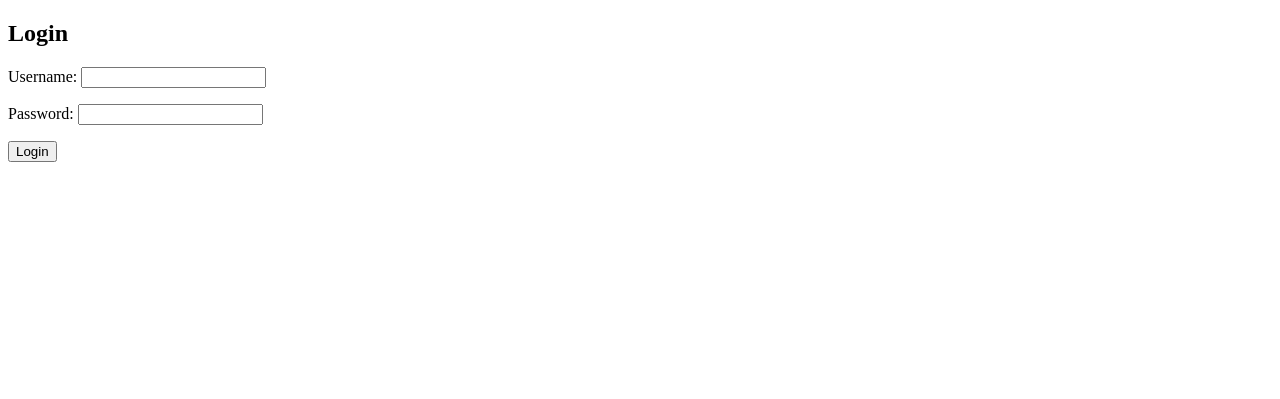
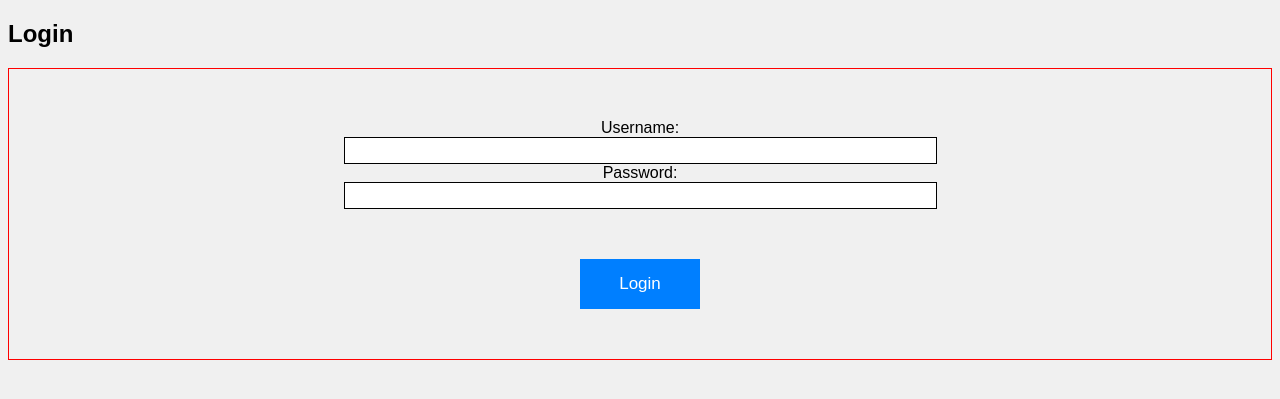
Before and after one commit to Koena-Developments/SAlearn, a Django app: page /login/ in a window 1280 px wide. Shown: the top 399 px of the page. Run offline with Django 5.2, Linux system fonts and the light colour scheme.

Commit message:
modified the css for the login page

```diff
--- a/myproject/salearn/forms.py
+++ b/myproject/salearn/forms.py
@@ -2,16 +2,16 @@ from django import forms
 from .models import UserProfile
 #creating the Login form
 
-
-
 class LoginForm(forms.Form):
-    username = forms.CharField(max_length=100)
-    password = forms.CharField(widget=forms.PasswordInput)
+    username = forms.CharField(max_length=100, widget=forms.TextInput(attrs={'class': 'my-input'}))
+    password = forms.CharField(widget=forms.PasswordInput(attrs={'class':'my-input'}))
 
 class SignupForm(forms.ModelForm):
     class Meta:
         model = UserProfile
         fields = ['username', 'email', 'password']
         widgets = {
-            'password': forms.PasswordInput(),
+            'username': forms.TextInput(attrs={'class':'my-input'}),
+            'email': forms.EmailInput(attrs={'class':'my-input'}),
+            'password': forms.PasswordInput(attrs={'class':'my-input'}),
         }
--- a/myproject/salearn/static/index.css
+++ b/myproject/salearn/static/index.css
@@ -14,7 +14,7 @@ nav
     margin: 15px;
 }
 
-.btn1
+.btn1, .btn2
 {
     background-color: #007FFF;
     color: white;
@@ -25,11 +25,13 @@ nav
     transition: border-radius 0.8s;
 }
 
+.btn2{
+    margin-top: 50px;
+}
 .right_side ul {
     list-style-type: none;
     padding: 0;
     margin-left: 15px;
-
 }
 
 .right_side ul li {
@@ -102,11 +104,31 @@ nav
     border-radius: 50%;
     background-color: #7FFF00;
 }
+.form-group
+{
+    border: 1px solid red;
+    padding: 50px;
+    display: flex;
+    flex-direction: column;
+    justify-content: center;
+    align-items: center;
+}
+.my-input
+{
+    width: 50%;
+    padding: 5px;
+    border-style: none;
+    border: 1px solid black;
+}
+label
+{
+    position: static;
+    left: 12px;
+}
 
 /* Hover effects */
 
-
-.btn1:hover
+.btn1:hover, .btn2:hover
 {
     border-radius: 5px;
     cursor: pointer;
--- a/myproject/salearn/templates/index.html
+++ b/myproject/salearn/templates/index.html
@@ -8,5 +8,7 @@
 </head>
 <body>
     {% extends 'navigation_bar.html' %}
+
+
 </body>
 </html>
--- a/myproject/salearn/templates/login.html
+++ b/myproject/salearn/templates/login.html
@@ -1,17 +1,26 @@
+{%load static%}
 <!DOCTYPE html>
 <html lang="en">
 <head>
     <meta charset="UTF-8">
     <meta http-equiv="X-UA-Compatible" content="IE=edge">
     <meta name="viewport" content="width=device-width, initial-scale=1.0">
+    <link rel="stylesheet" type="text/css" href="{% static 'index.css' %}">
     <title>Login Page</title>
 </head>
 <body>
     <h2>Login</h2>
     <form method="post">
         {% csrf_token %}
-        {{ form.as_p }}
-        <button type="submit">Login</button>
+        <div class="form-group">
+            <label class="tag-1" for="id_username">Username:</label>
+            <input type="text" name="username" id="id_username" class="my-input">
+
+            <label for="id_password">Password:</label>
+            <input type="password" name="password" id="id_password" class="my-input">
+            <button type="submit" class="btn2">Login</button>
+
+        </div>
     </form>
 </body>
 </html>
```
Also changed, not shown: myproject/myproject/settings.py (+18 -0 lines), myproject/salearn/templates/signup.html (+13 -2 lines), myproject/salearn/views.py (+11 -0 lines), myproject/db.sqlite3.
